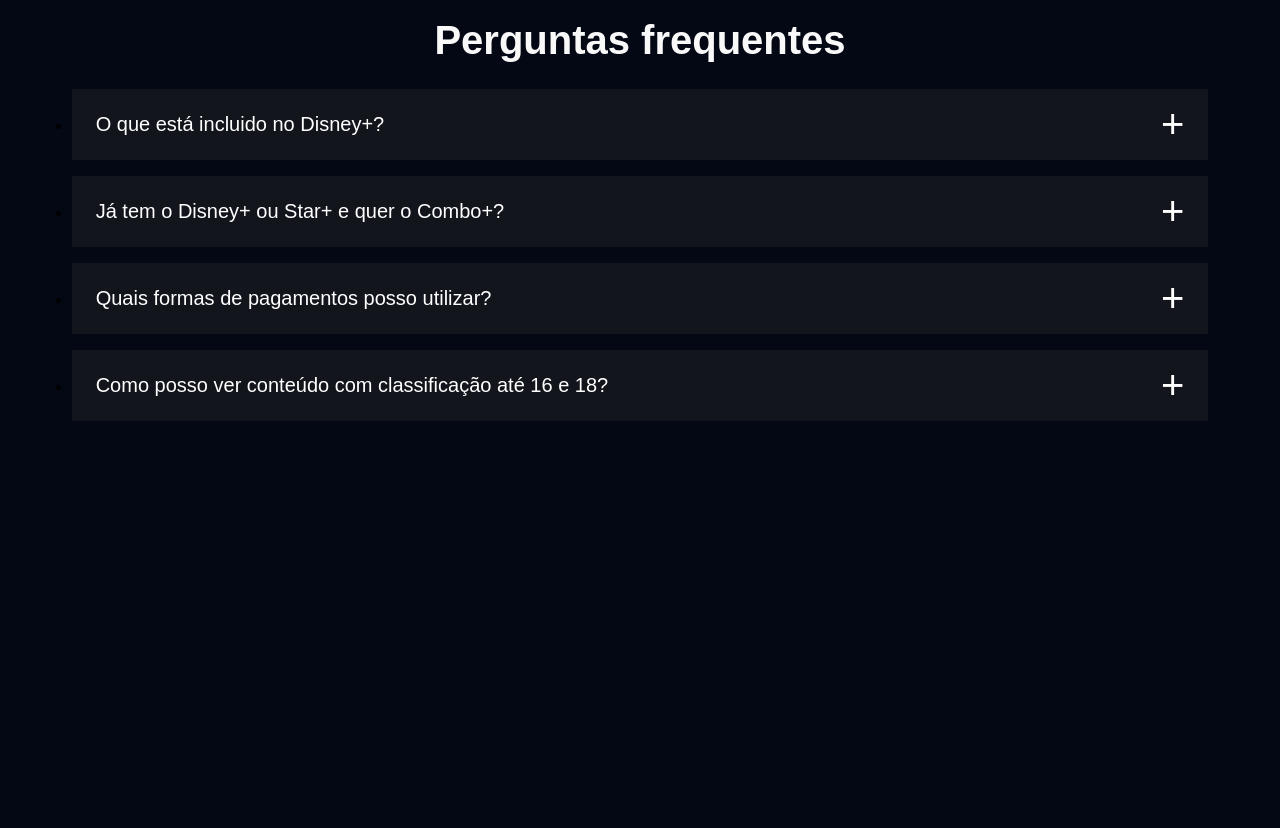
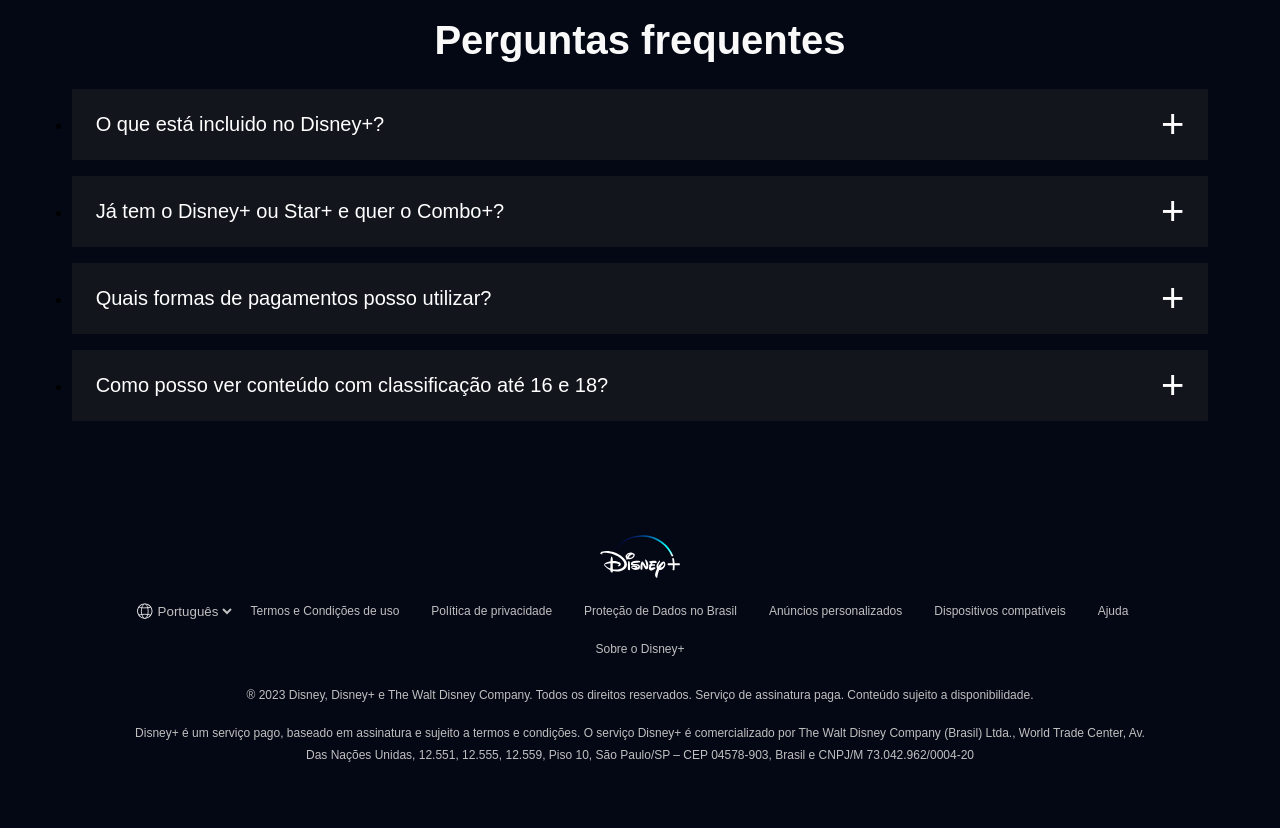
Before and after one commit to luquinhadev/Clone_DisneyPlus, a website: page index.html in a window 1280 px wide. Shown: the part 4436-5264 px from the top of the page. Before the commit the page ends 4945 px from the top, so only its background shows below. Drawn offline with nearby package versions, Linux system fonts and the light colour scheme; files that its build step writes are made by us from their sources; files whose address does not match are found by name.

Commit message:
criação do footer

```diff
--- a/index.html
+++ b/index.html
@@ -262,6 +262,50 @@
         </ul>
     </section>
 
+    <footer class="footer">
+     <div class="footer__container">
+        <img class="footer__logo" src="./dist/images/disneyplus.svg" alt="">
+        <ul class="footer__links">
+            <li class="footer__links__item">
+                <div class="language-selector">
+                    <img src="./dist/images/icones/globe.svg" alt="globo do mundo">
+                    <select>
+                        <option>English</option>
+                        <option selected>Português</option>
+                    </select>
+                    </div>
+            </li>
+            <li class="footer__links__item">
+                <a href="#" class="text--small">Termos e Condições de uso</a>
+            </li>
+            <li class="footer__links__item">
+                <a href="#" class="text--small">Política de privacidade</a>
+            </li>
+            <li class="footer__links__item">
+                <a href="#" class="text--small">Proteção de Dados no Brasil</a>
+            </li>
+            <li class="footer__links__item">
+                <a href="#" class="text--small">Anúncios personalizados</a>
+            </li>
+            <li class="footer__links__item">
+                <a href="#" class="text--small">Dispositivos compatíveis</a>
+            </li>
+            <li class="footer__links__item">
+                <a href="#" class="text--small">Ajuda</a>
+            </li>
+            <li class="footer__links__item">
+                <a href="#" class="text--small">Sobre o Disney+</a>
+            </li>
+        </ul>
+        <p class="text--small">
+            ® 2023 Disney, Disney+ e The Walt Disney Company. Todos os direitos reservados. Serviço de assinatura paga. Conteúdo sujeito a disponibilidade.
+        </p>
+        <p class="text--small">
+            Disney+ é um serviço pago, baseado em assinatura e sujeito a termos e condições. O serviço Disney+ é comercializado por The Walt Disney Company (Brasil) Ltda., World Trade Center, Av. Das Nações Unidas, 12.551, 12.555, 12.559, Piso 10, São Paulo/SP – CEP 04578-903, Brasil e CNPJ/M 73.042.962/0004-20
+        </p>
+     </div>
+    </footer>
+
     <script src="./src/main.js"></script>
 </body>
 </html>
--- /dev/null
+++ b/src/styles/_footer.scss
@@ -0,0 +1,70 @@
+@use 'variaveis';
+
+.footer {
+    padding: 26px 8px;
+    &__container {
+        max-width: 1024px;
+        width: 100%;
+        margin: 0 auto ;
+        text-align: center;
+        padding-bottom: 20px;
+    }
+
+    &__logo {
+        width: 80px;
+        margin: 0 auto 10px;
+    }
+
+    &__links {
+        margin-bottom: 16px;
+        display: flex;
+        align-items: center;
+        flex-wrap: wrap;
+        justify-content: center;
+
+        &__item {
+            display: inline-block;
+
+            a {
+                text-decoration: none;
+                padding: 8px 16px;
+                display: block;
+
+                &:hover {
+                    color: variaveis.$corTextoSecundario
+                }
+            }
+        }
+    }
+
+    p {
+        margin-bottom: 16px;
+
+    }
+}
+
+.language-selector {
+    display: flex;
+    align-items: center;
+
+    img {
+        height: 18px;
+        width: 18px;
+    }
+
+    select {
+        background-color: transparent;
+        border: none;
+        color: variaveis.$corTextoPrincial;
+        height: 38px;
+
+
+        &:hover {
+            color: variaveis.$corTextoSecundario;
+        }
+
+        option {
+            color: variaveis.$corDeFundo;
+        }
+    }
+}
--- a/src/styles/main.scss
+++ b/src/styles/main.scss
@@ -4,6 +4,7 @@
 @use 'plans';
 @use 'available-devices';
 @use 'faq';
+@use 'footer';
 
 @font-face {
     font-family: Avenir;
```
